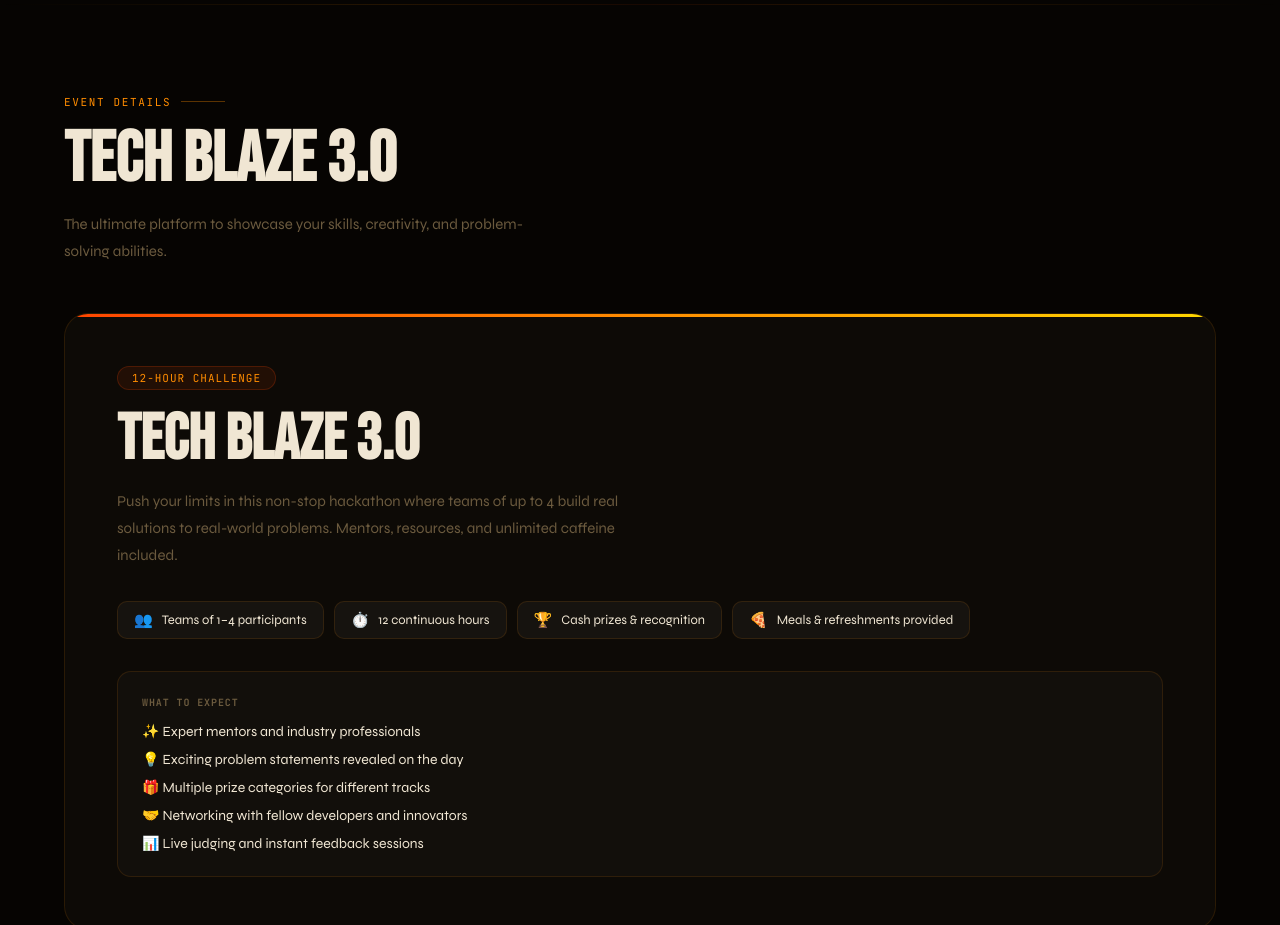
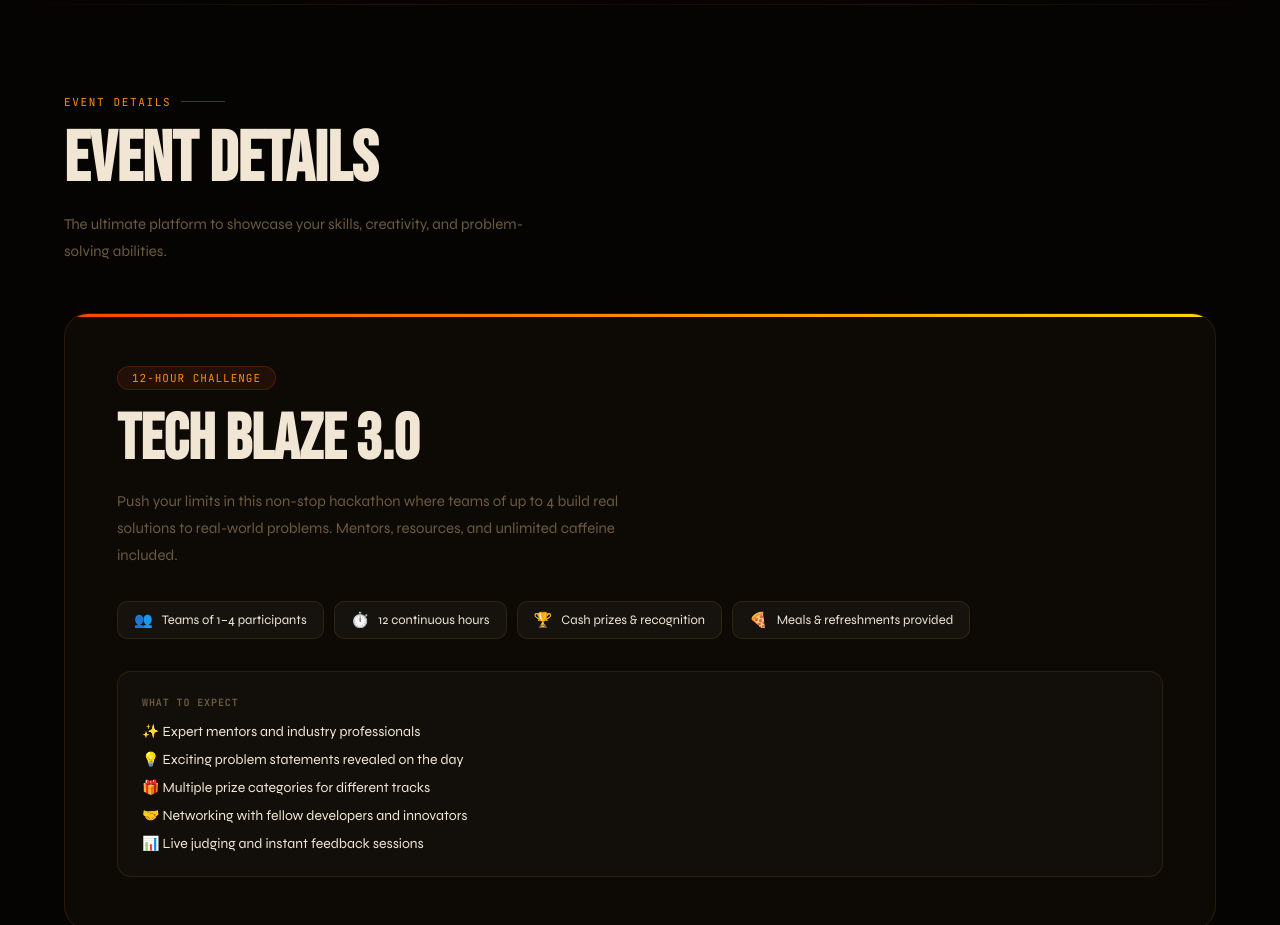
Before and after one commit to Aswanth-47/techblaze-2026, a website: page index.html in a window 1280 px wide. Shown: the part 2480-3405 px from the top of the page. Drawn offline with Linux system fonts and the light colour scheme.

Commit message:
Update index.html

```diff
--- a/index.html
+++ b/index.html
@@ -344,7 +344,7 @@ footer{position:relative;z-index:5;padding:36px 64px;border-top:1px solid var(--
 
 <section class="section" id="events">
   <div class="section-label reveal">Event Details</div>
-  <h2 class="section-title reveal rd1">Tech Blaze 3.0</h2>
+  <h2 class="section-title reveal rd1">Event Details</h2>
   <p class="section-subtitle reveal rd2">The ultimate platform to showcase your skills, creativity, and problem-solving abilities.</p>
   <div class="events-grid single-event reveal rd3">
     <div class="event-card featured">
```
